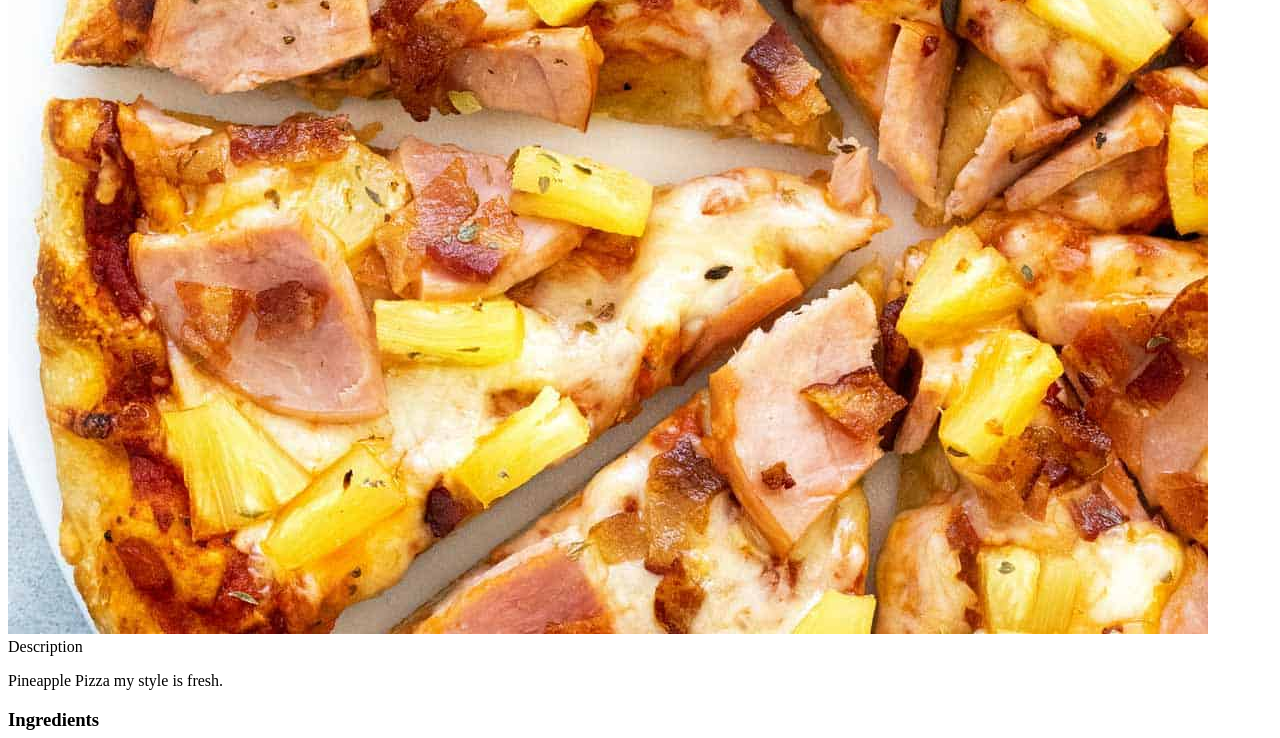
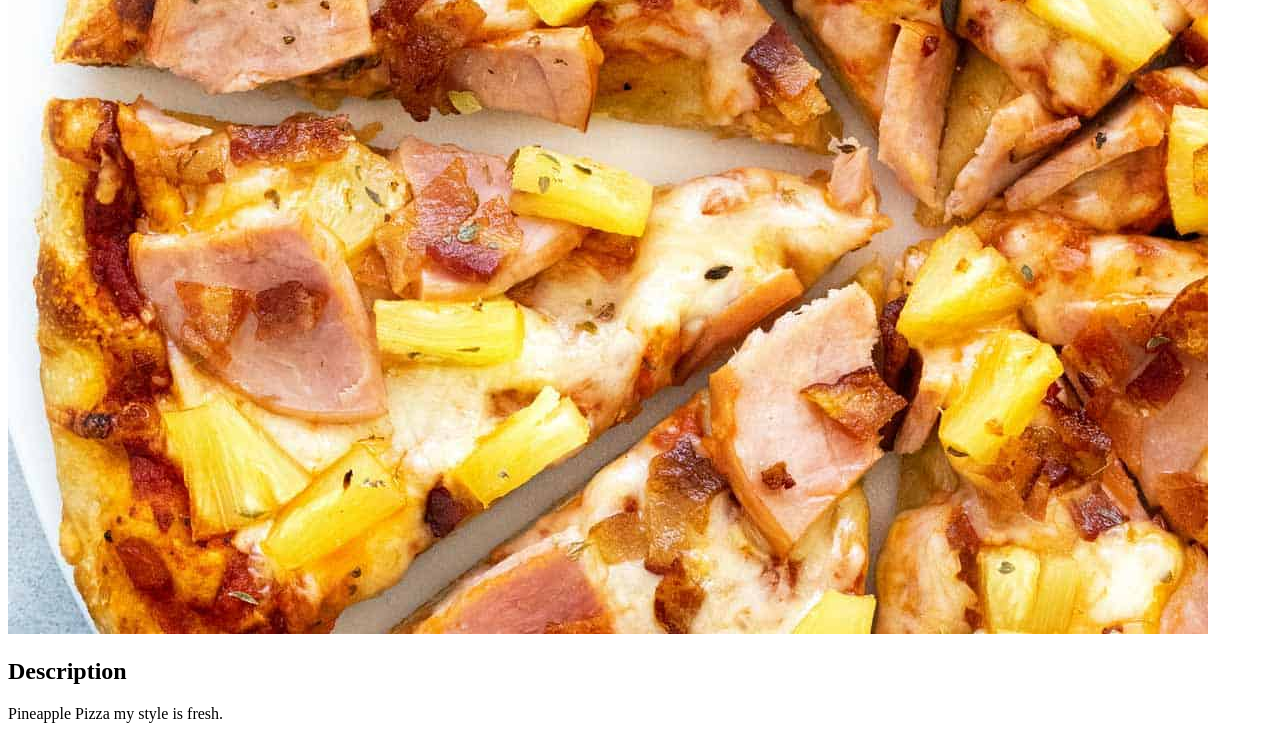
Before and after one commit to pndspacas/odin-recepies, a plain HTML site: page recepies/pizza.html in a window 1280 px wide. Shown: the part 646-1384 px from the top of the page. Drawn offline with Linux system fonts and the light colour scheme.

Commit message:
pizza.html

```diff
--- a/recepies/pizza.html
+++ b/recepies/pizza.html
@@ -11,7 +11,7 @@
 <body>
     <h1>Pineapple Pizza Recepie</h1>
     <img src="../images/pizza.jpg">
-    </h2>Description</h2>
+    <h2>Description</h2>
     <p>Pineapple Pizza my style is fresh.</p>
     <h3>Ingredients</h3>
     <ul>
```
